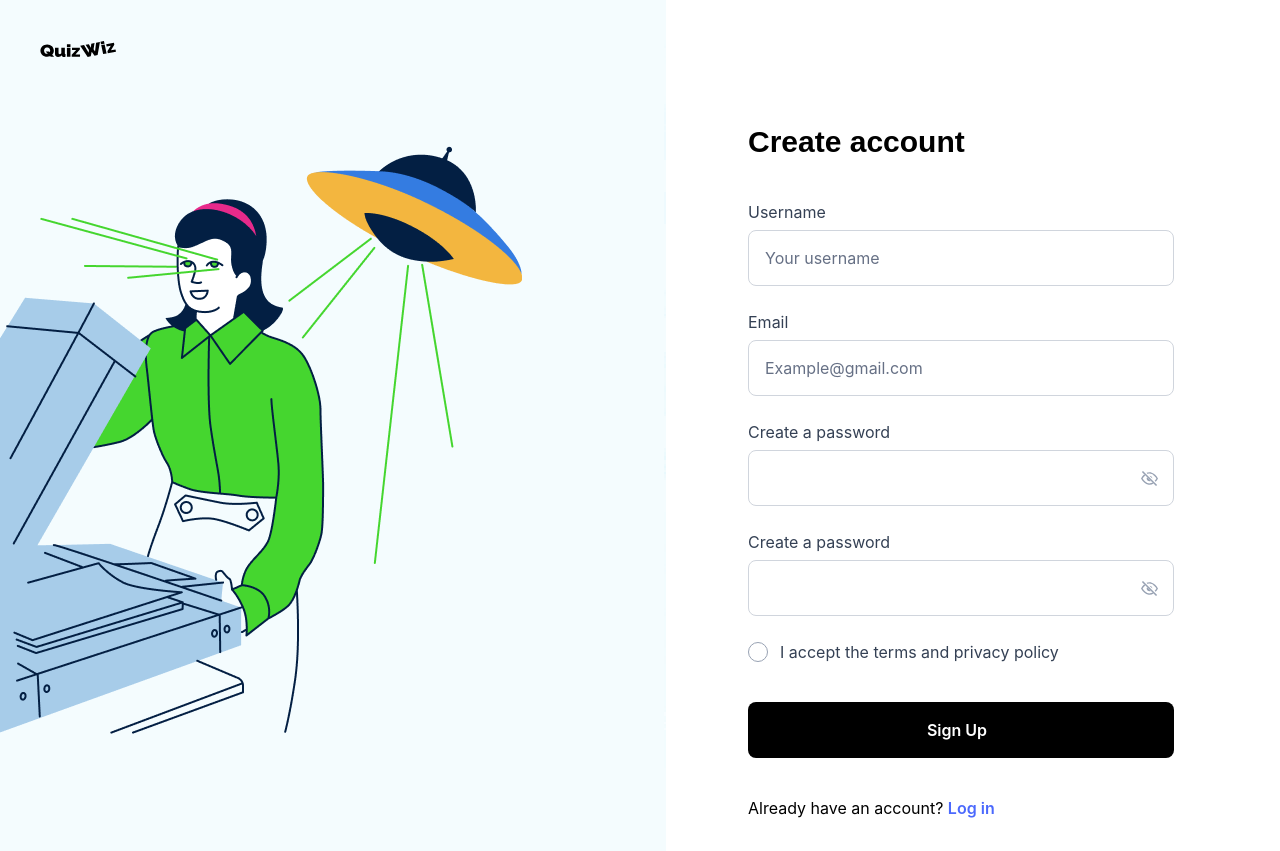
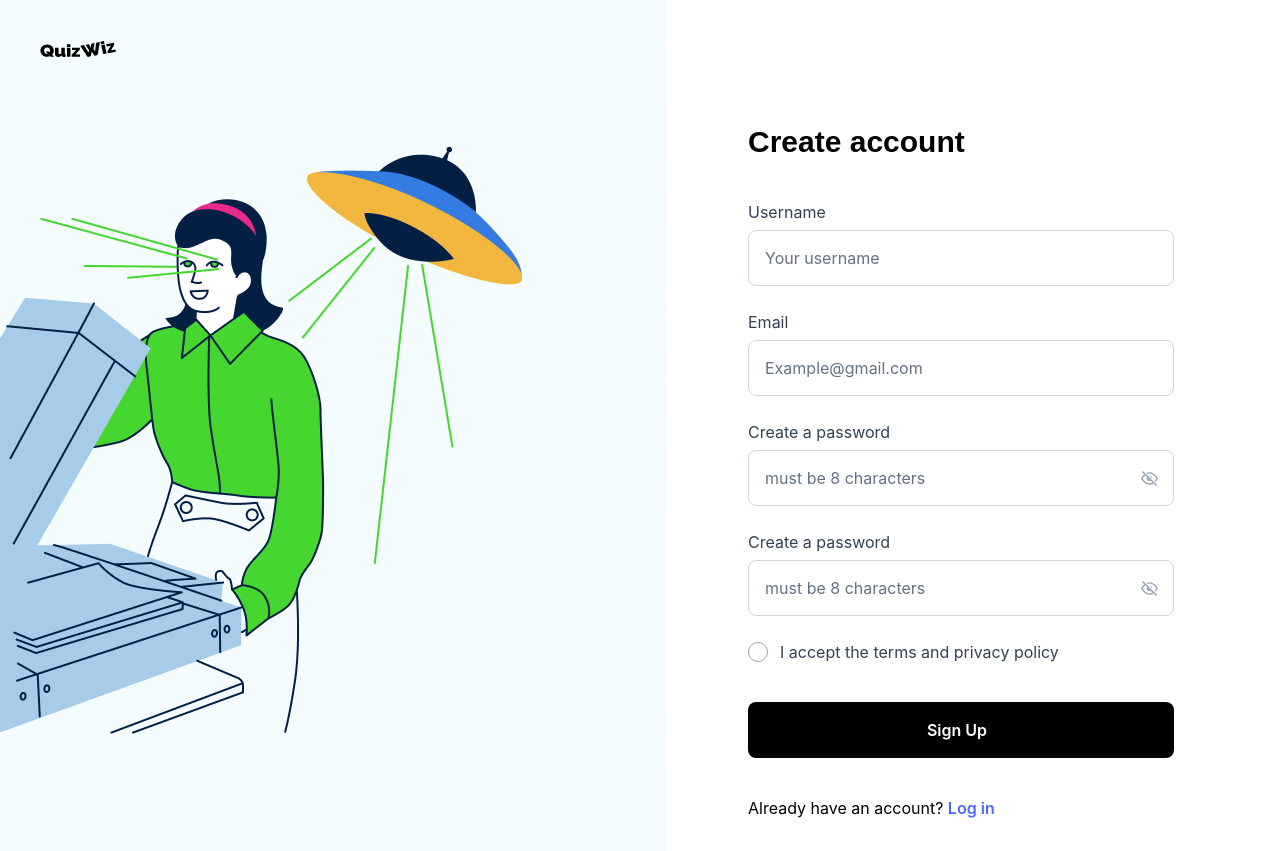
Before and after one commit to Gbeshk/quiz-wiz-front, a React (Vite) app: page /register in a window 1280 px wide. Built offline with nearby package versions, Linux system fonts and the light colour scheme.

Commit message:
feat: add password input placeholders

```diff
--- a/src/pages/RegisterPage.tsx
+++ b/src/pages/RegisterPage.tsx
@@ -74,6 +74,7 @@ export default function RegisterPage() {
             register={register}
             rules={passwordRules}
             error={errors.password}
+            placeholder="must be 8 characters"
           />
 
           <AuthInput<RegisterFormValues>
@@ -83,6 +84,7 @@ export default function RegisterPage() {
             register={register}
             rules={confirmPasswordRules<RegisterFormValues>(password)}
             error={errors.confirmPassword}
+            placeholder="must be 8 characters"
           />
 
           <div className="flex flex-col gap-1.5">
--- a/src/pages/ResetPasswordPage.tsx
+++ b/src/pages/ResetPasswordPage.tsx
@@ -53,6 +53,7 @@ export default function ResetPasswordPage() {
             type="password"
             register={register}
             rules={passwordRules}
+            placeholder="must be 8 characters"
             error={errors.password}
           />
 
```
